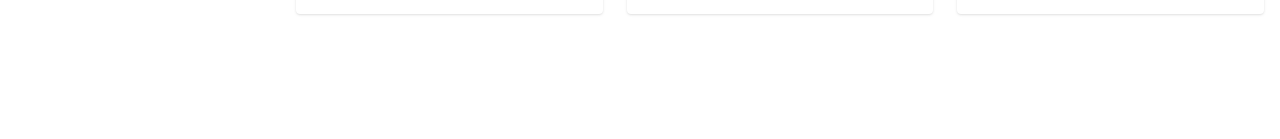
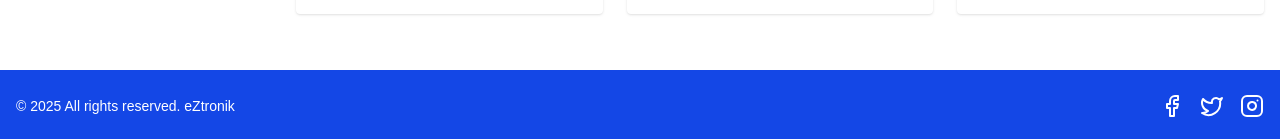
Before and after one commit to Arsh-Iqbal/ecommerce_cart, a Next.js app: page / in a window 1280 px wide. Shown: the part 1498-1637 px from the top of the page. Before the commit the page ends 1528 px from the top, so only its background shows below. Built offline with nearby package versions, Linux system fonts and the light colour scheme.

Commit message:
adding footer part

```diff
--- a/src/app/page.js
+++ b/src/app/page.js
@@ -4,6 +4,7 @@ import ProductCard from '../components/ProductCard'
 import Filters from '../components/Filters'
 import productsData from '../data/products.json'
 import { useEffect, useState } from 'react'
+import Footer from '@/components/Footer'
 
 export default function HomePage() {
   const [filters, setFilters] = useState({ category: 'All', price: 1000 })
@@ -45,7 +46,7 @@ export default function HomePage() {
         </section>
       </main>
 
-
+   <Footer/>
     </div>
   )
 
--- /dev/null
+++ b/src/components/Footer.jsx
@@ -0,0 +1,16 @@
+import { Facebook, Instagram, Twitter } from 'lucide-react'
+
+export default function Footer() {
+  return (
+    <footer className="bg-blue-700 text-white py-6 mt-10">
+      <div className="container mx-auto px-4 flex flex-col md:flex-row justify-between items-center">
+        <p className="text-sm">© 2025 All rights reserved. eZtronik</p>
+        <div className="flex gap-4 mt-2 md:mt-0">
+          <Facebook className="hover:text-blue-300 cursor-pointer" />
+          <Twitter className="hover:text-blue-300 cursor-pointer" />
+          <Instagram className="hover:text-blue-300 cursor-pointer" />
+        </div>
+      </div>
+    </footer>
+  )
+}
```
